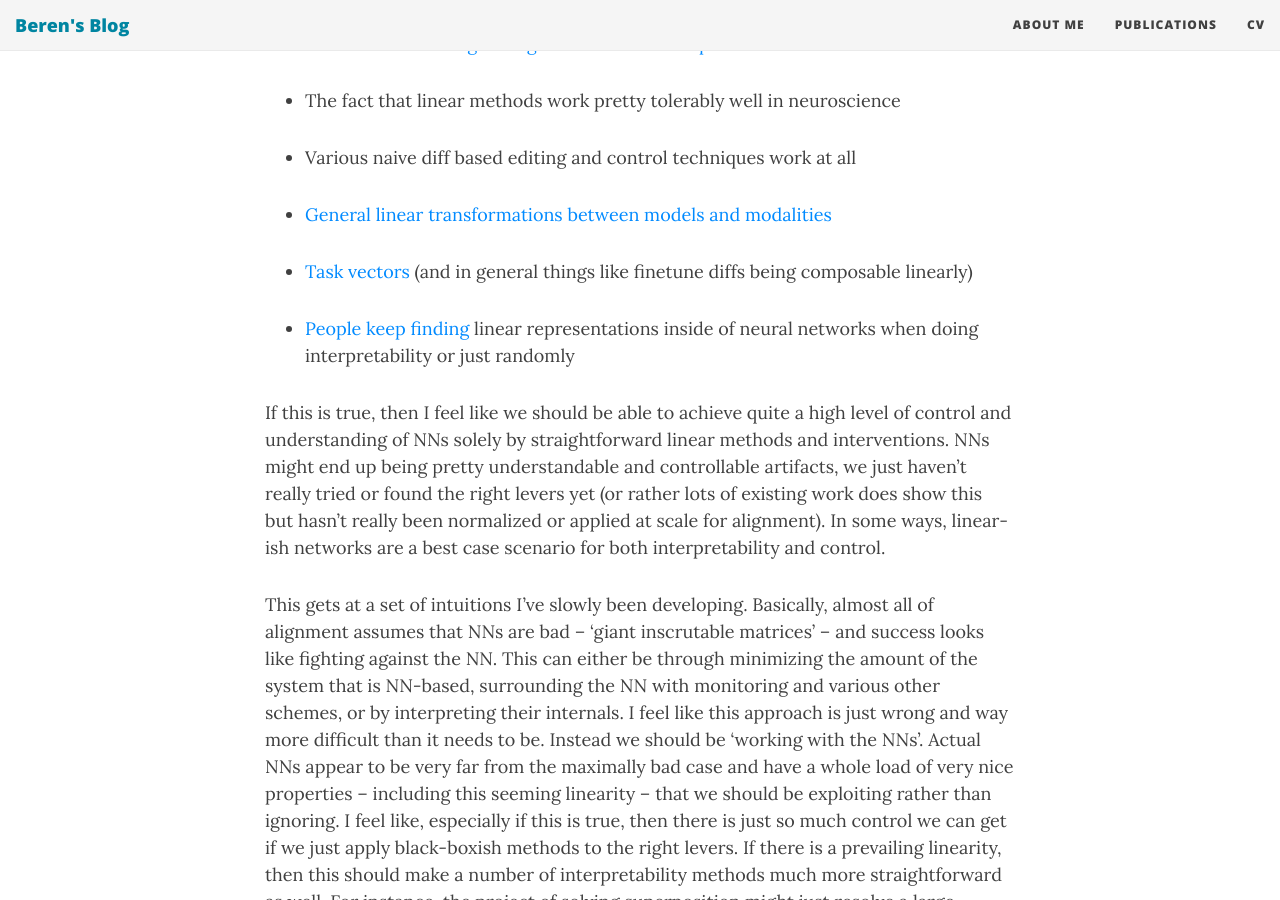
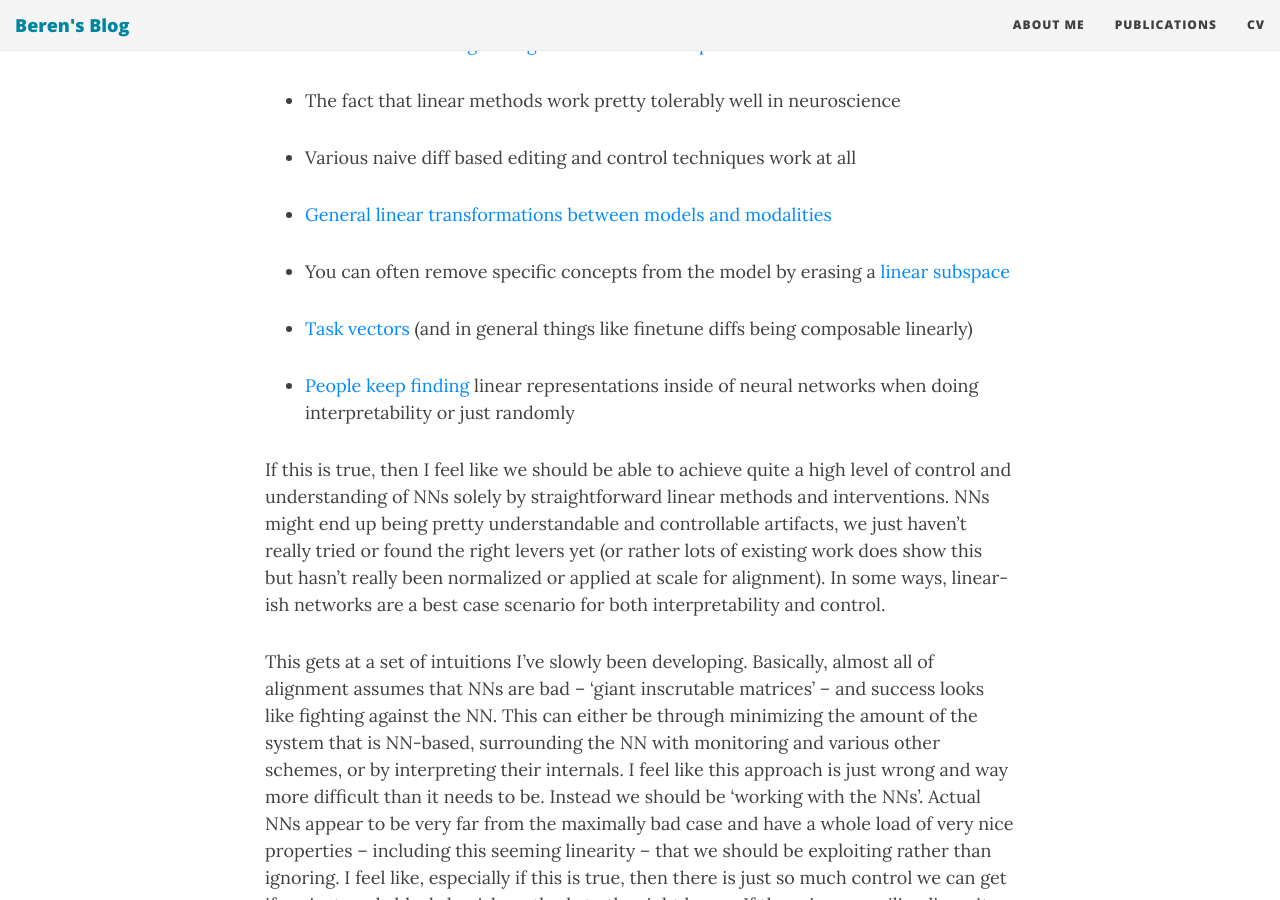
Before and after one commit to BerenMillidge/BerenMillidge.github.io, a Jekyll site: the page built from _posts/2023-04-04-DL-models-are-secretly-linear.md, in a window 1280 px wide and 900 px high, scrolled down 1304 px. Built offline with Jekyll 4.4.1, drawn with Linux system fonts in a browser that asks for light colours; nearby versions of some CDN libraries.

Commit message:
add r-lace link

```diff
--- a/_posts/2023-04-04-DL-models-are-secretly-linear.md
+++ b/_posts/2023-04-04-DL-models-are-secretly-linear.md
@@ -42,6 +42,8 @@ Evidence for this:
 
 -   [General linear transformations between models and modalities](https://openreview.net/forum?id=8tYRqb05pVn)
 
+-   You can often remove specific concepts from the model by erasing a [linear subspace](https://arxiv.org/abs/2201.12091)
+
 -   [Task vectors](https://arxiv.org/abs/2212.04089) (and in general things like finetune diffs being composable linearly)
 
 -   [People](https://arxiv.org/pdf/1704.01444.pdf) [keep](https://www.lesswrong.com/posts/cAC4AXiNC5ig6jQnc/understanding-and-controlling-a-maze-solving-policy-network) [finding](https://www.lesswrong.com/posts/nmxzr2zsjNtjaHh7x/actually-othello-gpt-has-a-linear-emergent-world) linear representations inside of neural networks when doing interpretability or just randomly
```
